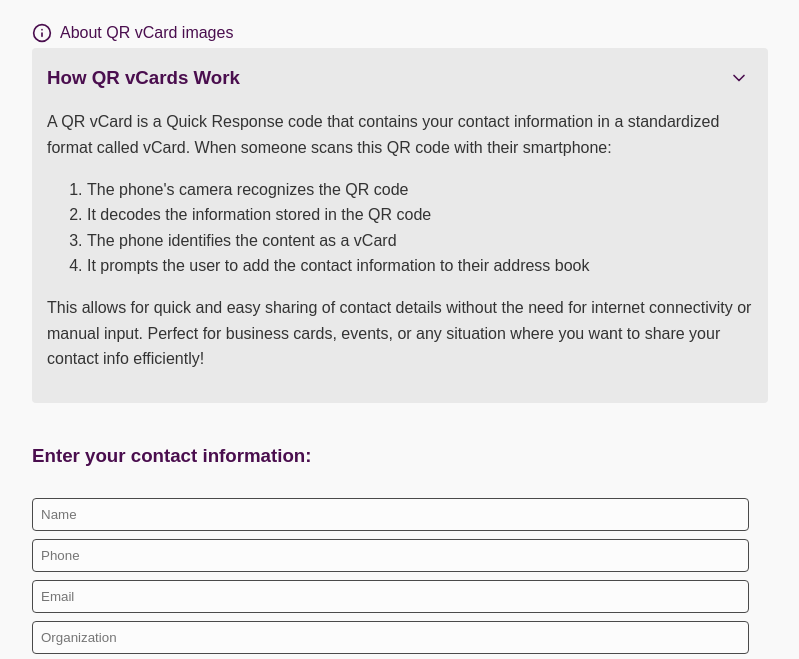
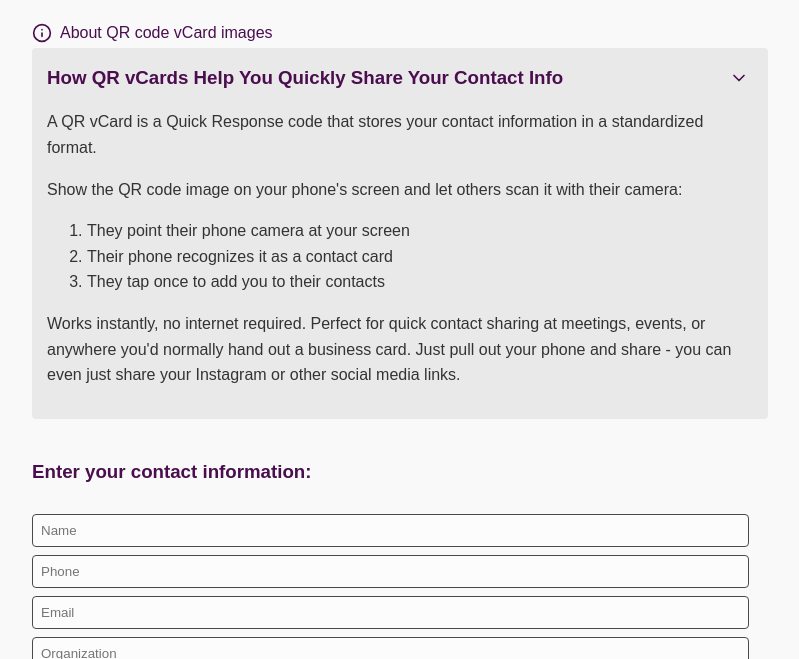
Before and after one commit to edgarsj/qrcontact, a website built with webpack: page src/index.html in a window 1280 px wide. Shown: the part 128-787 px from the top of the page, without its empty margins (240-1039 px from the left). Built offline with nearby package versions, Linux system fonts and the light colour scheme.

Commit message:
better copy

```diff
--- a/src/index.html
+++ b/src/index.html
@@ -24,36 +24,38 @@
                     <line x1="12" y1="16" x2="12" y2="12"></line>
                     <line x1="12" y1="8" x2="12.01" y2="8"></line>
                 </svg>
-                About QR vCard images
+                About QR code vCard images
             </button>
             <div id="infoContent" class="info-content">
                 <div class="info-header">
-                    <h3>How QR vCards Work</h3>
+                    <h3>How QR vCards Help You Quickly Share Your Contact Info</h3>
                     <button id="infoClose" class="close-btn" aria-label="Close info section">
                         <svg width="20" height="20" viewBox="0 0 24 24" fill="none" stroke="currentColor" stroke-width="2" stroke-linecap="round" stroke-linejoin="round">
                             <polyline points="6 9 12 15 18 9"></polyline>
                         </svg>
                     </button>
                 </div>
+
                 <p>
-                    A QR vCard is a Quick Response code that contains your
-                    contact information in a standardized format called vCard.
-                    When someone scans this QR code with their smartphone:
+                A QR vCard is a Quick Response code that stores your
+                contact information in a standardized format.
                 </p>
+
+                <p>Show the QR code image on your phone's screen and let others
+                scan it with their camera:</p>
+
                 <ol>
-                    <li>The phone's camera recognizes the QR code</li>
-                    <li>It decodes the information stored in the QR code</li>
-                    <li>The phone identifies the content as a vCard</li>
-                    <li>
-                        It prompts the user to add the contact information to
-                        their address book
-                    </li>
+                <li>They point their phone camera at your screen</li>
+                <li>Their phone recognizes it as a contact card</li>
+                <li>They tap once to add you to their contacts</li>
                 </ol>
+
                 <p>
-                    This allows for quick and easy sharing of contact details
-                    without the need for internet connectivity or manual input.
-                    Perfect for business cards, events, or any situation where
-                    you want to share your contact info efficiently!
+                Works instantly, no internet required. Perfect for
+                quick contact sharing at meetings, events, or
+                anywhere you'd normally hand out a business card.
+                Just pull out your phone and share - you can even just share
+                your Instagram or other social media links.
                 </p>
             </div>
             <h3>Enter your contact information:</h3>
```
